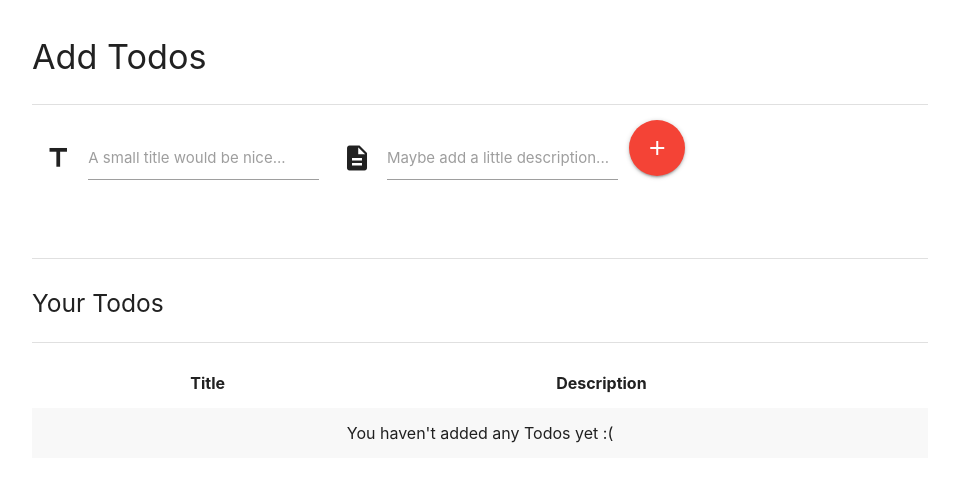
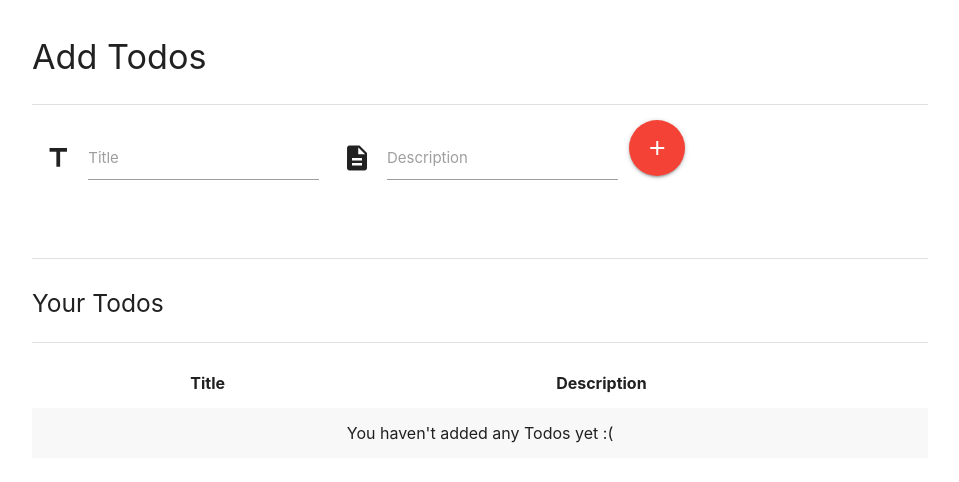
Before and after one commit to pratikgchaudhari/vue-3-projects, a plain HTML site: page todo/index.html in a window 1280 px wide. Shown: the whole page, without its empty margins (160-1119 px from the left). Drawn offline with nearby package versions, Linux system fonts and the light colour scheme.

Commit message:
Changed labels of Todo form

```diff
--- a/todo/index.html
+++ b/todo/index.html
@@ -23,13 +23,13 @@
                         <div class="input-field col s4">
                             <i class="material-icons prefix">title</i>
                             <textarea v-model="todo.title" id="todo_title" class="materialize-textarea"></textarea>
-                            <label for="todo_title">A small title would be nice...</label>
+                            <label for="todo_title">Title</label>
                         </div>
                         <div class="input-field col s4">
                             <i class="material-icons prefix">description</i>
                             <textarea v-model="todo.description" id="todo_description"
                                 class="materialize-textarea"></textarea>
-                            <label for="todo_description">Maybe add a little description...</label>
+                            <label for="todo_description">Description</label>
                         </div>
                         <div class="s4">
                             <a class="btn-floating btn-large waves-effect waves-light red tooltipped"
```
